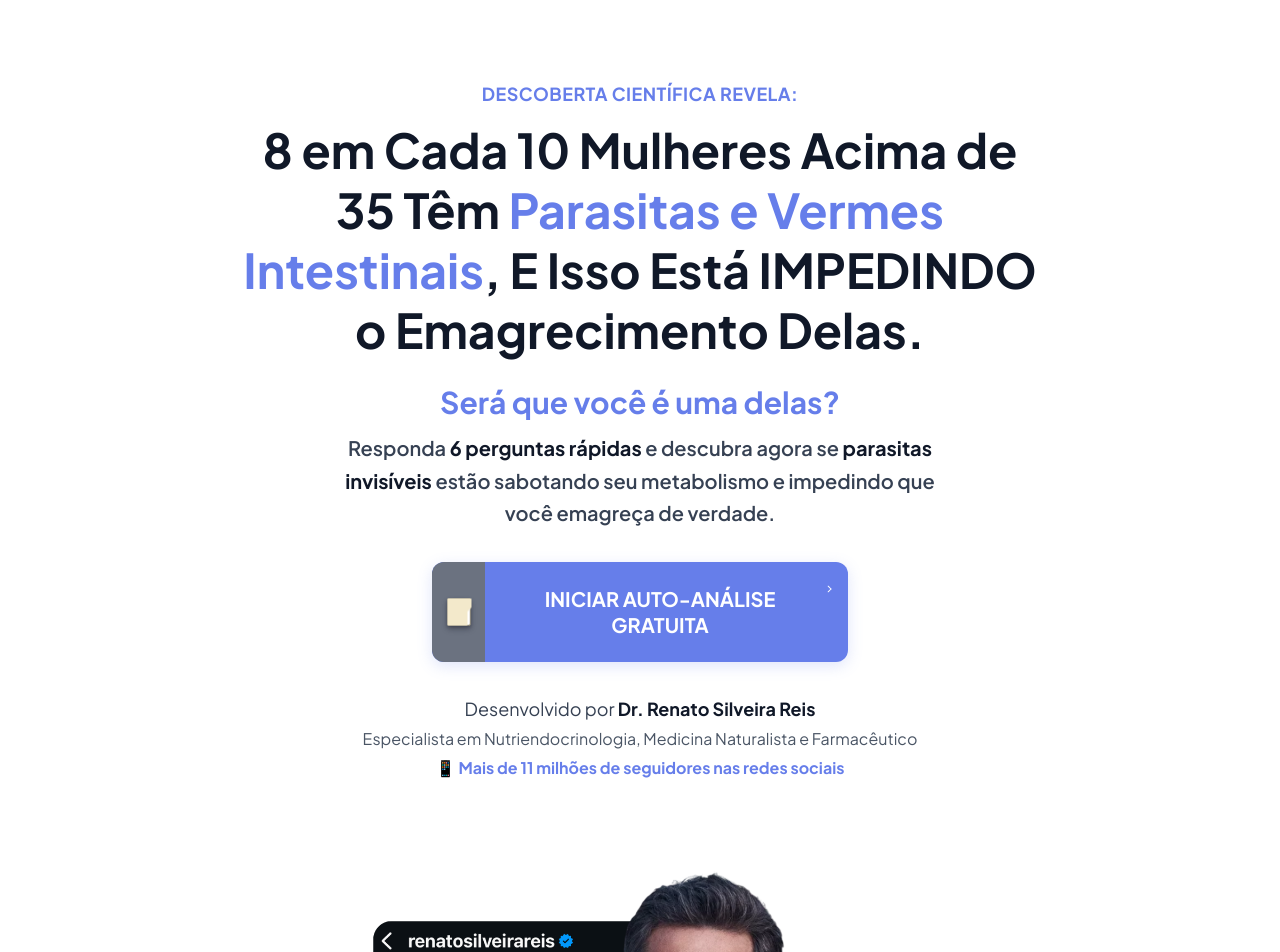
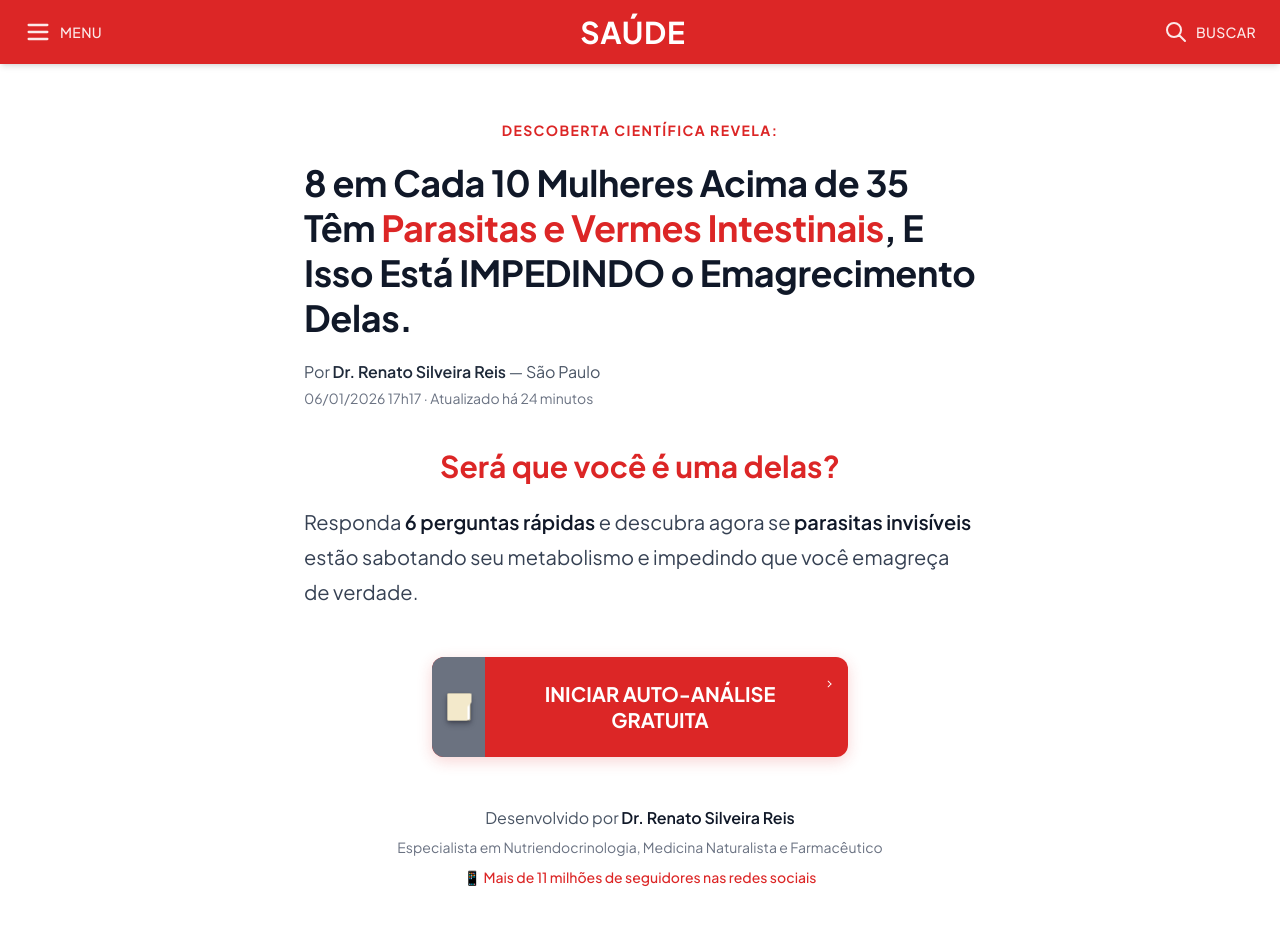
Before and after one commit to Renatonewhealth/Quiz-Dr-Renato, a Next.js app: page / in a window 1280 px wide. Shown: the top 952 px of the page. Built offline with nearby package versions, Linux system fonts and the light colour scheme.

Commit message:
Vermelho

```diff
--- a/src/app/page.tsx
+++ b/src/app/page.tsx
@@ -14,39 +14,88 @@ export default function LandingPage() {
   return (
     <main className="min-h-screen bg-white relative overflow-hidden flex flex-col">
 
+      {/* Header Editorial - Estilo G1 */}
+      <header className="w-full bg-[#dc2626] h-[56px] sm:h-[64px] flex items-center justify-between px-4 sm:px-6 sticky top-0 z-50 shadow-md">
+        {/* Menu Hamburger - Esquerda */}
+        <button className="flex items-center gap-2 text-white/90 hover:text-white transition-colors" aria-label="Menu">
+          <svg className="w-6 h-6 sm:w-7 sm:h-7" fill="none" stroke="currentColor" viewBox="0 0 24 24">
+            <path strokeLinecap="round" strokeLinejoin="round" strokeWidth={2} d="M4 6h16M4 12h16M4 18h16" />
+          </svg>
+          <span className="hidden sm:inline text-sm font-medium uppercase tracking-wide">Menu</span>
+        </button>
+
+        {/* SAÚDE - Centro */}
+        <span className="text-white text-xl sm:text-2xl md:text-3xl font-black tracking-wide uppercase">
+          SAÚDE
+        </span>
+
+        {/* Busca - Direita */}
+        <button className="flex items-center gap-2 text-white/90 hover:text-white transition-colors" aria-label="Buscar">
+          <svg className="w-5 h-5 sm:w-6 sm:h-6" fill="none" stroke="currentColor" viewBox="0 0 24 24">
+            <path strokeLinecap="round" strokeLinejoin="round" strokeWidth={2} d="M21 21l-6-6m2-5a7 7 0 11-14 0 7 7 0 0114 0z" />
+          </svg>
+          <span className="hidden sm:inline text-sm font-medium uppercase tracking-wide">Buscar</span>
+        </button>
+      </header>
+
       {/* Container principal - conteúdo */}
       <div className="relative z-10 sm:flex-1">
-        <div className="max-w-4xl mx-auto px-4 sm:px-6 lg:px-8 pt-12 sm:pt-16 md:pt-20 pb-0">
+        <div className="max-w-3xl mx-auto px-5 sm:px-8 lg:px-12 pt-8 sm:pt-12 md:pt-14 pb-0">
 
-          {/* Hero Section */}
-          <section className="text-center mb-4 sm:mb-8">
-            {/* Pre-Headline */}
-            <p className="text-sm sm:text-base md:text-lg text-[#667eea] font-bold mb-3 uppercase tracking-wide animate-fadeInUp">
+          {/* Hero Section - Estilo Editorial G1 */}
+          <section className="mb-6 sm:mb-10">
+
+            {/* Pre-Headline - Editorial Tag (Centralizada) */}
+            <p className="text-xs sm:text-sm text-[#dc2626] font-bold mb-4 sm:mb-5 uppercase tracking-[0.1em] animate-fadeInUp text-center">
               Descoberta científica revela:
             </p>
 
-            {/* Headline */}
-            <h1 className="text-2xl sm:text-3xl md:text-4xl lg:text-5xl font-black text-gray-900 mb-6 leading-tight px-4 animate-fadeInUp">
-              8 em Cada 10 Mulheres Acima de 35 Têm <span className="text-[#667eea]">Parasitas e Vermes Intestinais</span>, E Isso Está IMPEDINDO o Emagrecimento Delas.
-            </h1>
+            {/* Bloco Editorial - Alinhado à Esquerda */}
+            <div className="text-left mb-8 sm:mb-10">
 
-            {/* Sub-Headline */}
-            <p className="text-base sm:text-lg md:text-xl text-gray-700 mb-8 leading-relaxed max-w-2xl mx-auto px-4 animate-fadeInUp delay-100 font-semibold">
-              <span className="text-xl sm:text-2xl md:text-3xl font-black text-[#667eea] block mb-3">Será que você é uma delas?</span>
-              Responda <strong className="font-bold text-gray-900">6 perguntas rápidas</strong> e descubra agora se <strong className="font-bold text-gray-900">parasitas invisíveis</strong> estão sabotando seu metabolismo e impedindo que você emagreça de verdade.
-            </p>
+              {/* Headline - Estilo Jornalístico G1 (menor e à esquerda) */}
+              <h1 className="text-[1.5rem] sm:text-[1.75rem] md:text-[2rem] lg:text-[2.25rem] font-bold text-gray-900 mb-4 sm:mb-5 leading-[1.2] sm:leading-[1.25] tracking-[-0.01em] animate-fadeInUp">
+                8 em Cada 10 Mulheres Acima de 35 Têm <span className="text-[#dc2626]">Parasitas e Vermes Intestinais</span>, E Isso Está IMPEDINDO o Emagrecimento Delas.
+              </h1>
 
-            {/* CTA Button */}
-            <div className="max-w-md mx-auto px-4 mb-8 animate-fadeInUp delay-200">
-              <AnimatedFolderButton onClick={handleStartQuiz} text="INICIAR AUTO-ANÁLISE GRATUITA" />
+              {/* Metadados Editoriais - Byline e Data (ABAIXO do título) */}
+              <div className="animate-fadeInUp">
+                <p className="text-sm sm:text-base text-gray-600">
+                  Por <span className="font-semibold text-gray-800">Dr. Renato Silveira Reis</span> — São Paulo
+                </p>
+                <p className="text-xs sm:text-sm text-gray-500 mt-1">
+                  06/01/2026 17h17 · Atualizado há 24 minutos
+                </p>
+              </div>
             </div>
 
-            {/* Credenciais */}
-            <p className="text-sm sm:text-base md:text-lg text-gray-700 mb-0 sm:mb-0 px-4 leading-relaxed animate-fadeInUp delay-300">
-              Desenvolvido por <strong className="font-bold text-gray-900">Dr. Renato Silveira Reis</strong><br/>
-              <span className="text-xs sm:text-sm md:text-base text-gray-600">Especialista em Nutriendocrinologia, Medicina Naturalista e Farmacêutico</span><br/>
-              <span className="text-xs sm:text-sm md:text-base text-[#667eea] font-bold mt-1 inline-block">📱 Mais de 11 milhões de seguidores nas redes sociais</span>
-            </p>
+            {/* Sub-Headline e CTA - Centralizado */}
+            <div className="text-center">
+              <div className="text-base sm:text-lg md:text-xl text-gray-600 mb-10 sm:mb-12 leading-[1.6] max-w-2xl mx-auto animate-fadeInUp delay-100">
+                <span className="text-xl sm:text-2xl md:text-3xl font-bold text-[#dc2626] block mb-5">Será que você é uma delas?</span>
+                <p className="text-gray-700 leading-[1.75] text-left">
+                  Responda <strong className="font-semibold text-gray-900">6 perguntas rápidas</strong> e descubra agora se <strong className="font-semibold text-gray-900">parasitas invisíveis</strong> estão sabotando seu metabolismo e impedindo que você emagreça de verdade.
+                </p>
+              </div>
+
+              {/* CTA Button */}
+              <div className="max-w-md mx-auto px-4 mb-10 sm:mb-12 animate-fadeInUp delay-200">
+                <AnimatedFolderButton onClick={handleStartQuiz} text="INICIAR AUTO-ANÁLISE GRATUITA" />
+              </div>
+
+              {/* Credenciais - Estilo Editorial Limpo */}
+              <div className="max-w-lg mx-auto animate-fadeInUp delay-300">
+                <p className="text-sm sm:text-base text-gray-600 leading-relaxed">
+                  Desenvolvido por <strong className="font-semibold text-gray-900">Dr. Renato Silveira Reis</strong>
+                </p>
+                <p className="text-xs sm:text-sm text-gray-500 mt-1.5">
+                  Especialista em Nutriendocrinologia, Medicina Naturalista e Farmacêutico
+                </p>
+                <p className="text-xs sm:text-sm text-[#dc2626] font-medium mt-2.5">
+                  📱 Mais de 11 milhões de seguidores nas redes sociais
+                </p>
+              </div>
+            </div>
           </section>
 
         </div>
--- a/src/components/ui/animated-folder-button.tsx
+++ b/src/components/ui/animated-folder-button.tsx
@@ -11,8 +11,8 @@ export function AnimatedFolderButton({ onClick, text = "INICIAR ANÁLISE" }: Ani
       <style jsx>{`
         .continue-application {
           --color: #fff;
-          --background: #667eea;
-          --background-hover: #5a6dd8;
+          --background: #dc2626;
+          --background-hover: #b91c1c;
           --background-left: #6b7280;
           --folder: #F3E9CB;
           --folder-inner: #BEB393;
@@ -39,7 +39,7 @@ export function AnimatedFolderButton({ onClick, text = "INICIAR ANÁLISE" }: Ani
           color: var(--color);
           background: var(--bg, var(--background));
           width: 100%;
-          box-shadow: 0 4px 15px rgba(102, 126, 234, 0.2);
+          box-shadow: 0 4px 15px rgba(220, 38, 38, 0.2);
         }
 
         .continue-application:hover {
@@ -53,7 +53,7 @@ export function AnimatedFolderButton({ onClick, text = "INICIAR ANÁLISE" }: Ani
           --pby: -3px;
           --pbd: .15s;
           --pex: -24px;
-          box-shadow: 0 10px 40px rgba(102, 126, 234, 0.4);
+          box-shadow: 0 10px 40px rgba(220, 38, 38, 0.4);
           transform: translateY(-2px);
         }
 
```
